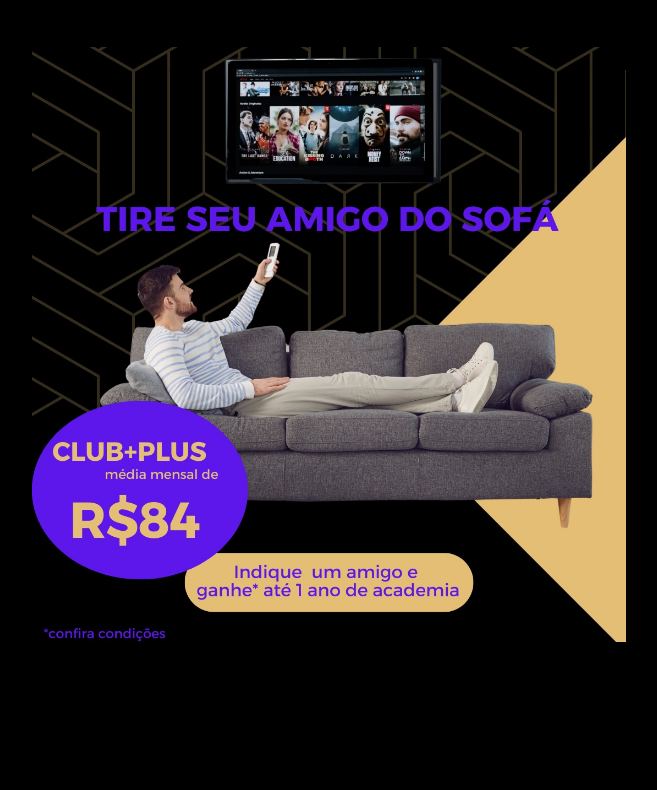
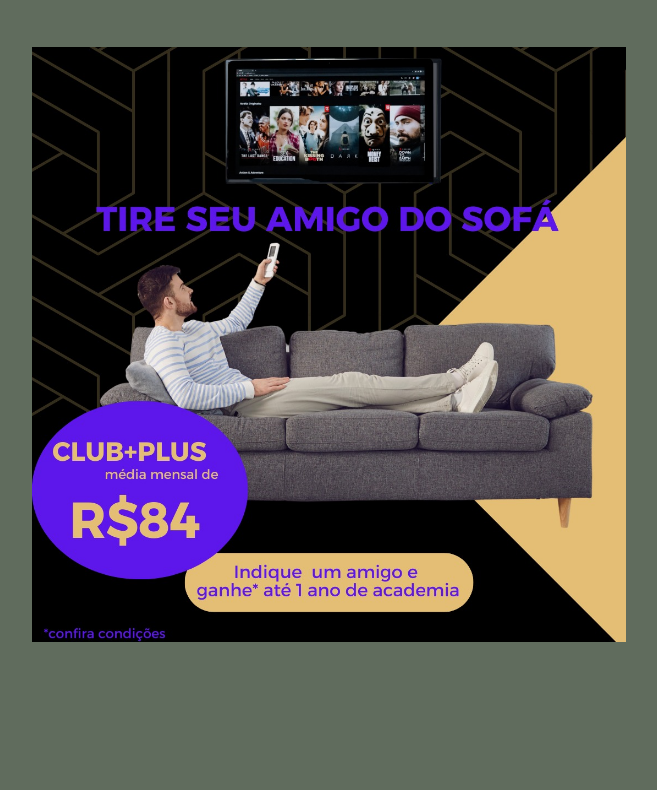
Before and after one commit to k0k1l/MeuTreino, a plain HTML site: page meusplanos.html in a window 1280 px wide. Shown: the part 73-863 px from the top of the page, without its empty margins (311-968 px from the left). Drawn offline with Linux system fonts and the light colour scheme.

Commit message:
Update style.css

```diff
--- a/style.css
+++ b/style.css
@@ -1,10 +1,10 @@
 @import url('https://fonts.googleapis.com/css2?family=Josefin+Sans&family=Lato&display=swap');
 
 :root {
-    --cor-primaria: #000000;
-    --cor-secundaria: #ffffff;
-    --cor-terciaria: #22D4FD;
-    --cor-hover: #272727;
+    --cor-primaria: #606C5D;
+    --cor-secundaria: #FFF4F4;
+    --cor-terciaria: #F1C376;
+    --cor-hover: #F7E6C4;
 
     --fonte-primaria: 'Lato', sans-serif;
     --fonte-secundaria: 'Josefin Sans', sans-serif;
```
